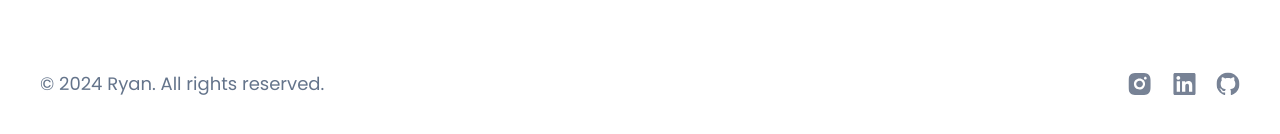
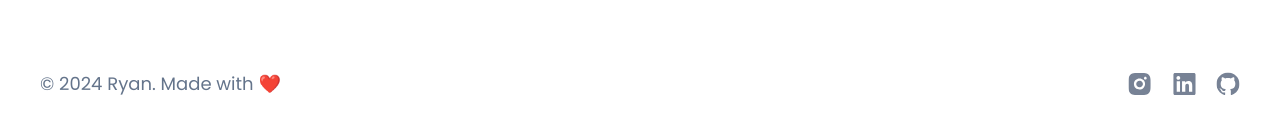
Before and after one commit to Erzyelc/portfolio, a Next.js app: page /contact in a window 1280 px wide. Shown: the part 1490-1624 px from the top of the page. Built offline with nearby package versions, Linux system fonts and the light colour scheme.

Commit message:
added styling to form

```diff
--- a/app/contact/Form.tsx
+++ b/app/contact/Form.tsx
@@ -6,7 +6,11 @@ import { useForm } from '@formspree/react';
 const Form = () => {
   const [state, handleSubmit, reset] = useForm('xdoqzzlq');
   if (state.succeeded) {
-    return <div className=''>Thank you, I Will Reach Out Shortly!</div>;
+    return (
+      <div className='text-lg font-semibold dark:text-white-900'>
+        Thank you, I Will Reach Out Shortly!
+      </div>
+    );
   }
   return (
     <section className='w-full'>
--- a/app/contact/page.tsx
+++ b/app/contact/page.tsx
@@ -12,7 +12,7 @@ const Contact = () => {
             <div className='absolute bottom-0 z-0 h-5 w-full bg-accent' />
           </div>
         </h2>
-        <p className='text-xl font-normal text-slate-500 dark:text-sky-50'>
+        <p className='text-sm font-normal text-slate-500 dark:text-sky-50 md:text-xl'>
           Lets Collaborate on Your Next Project
         </p>
       </section>
--- a/components/reusable/Footer.tsx
+++ b/components/reusable/Footer.tsx
@@ -9,7 +9,7 @@ const Footer = () => {
     <section className='bg-white-900 dark:bg-gray-900'>
       <section className='padding-layout flex w-full items-center justify-between  p-10'>
         <p className='text-lg font-normal text-slate-500 dark:text-sky-50'>
-          © 2024 Ryan. All rights reserved.
+          © 2024 Ryan. Made with ❤️
         </p>
         <ul className='flex gap-5 '>
           <li>
```
